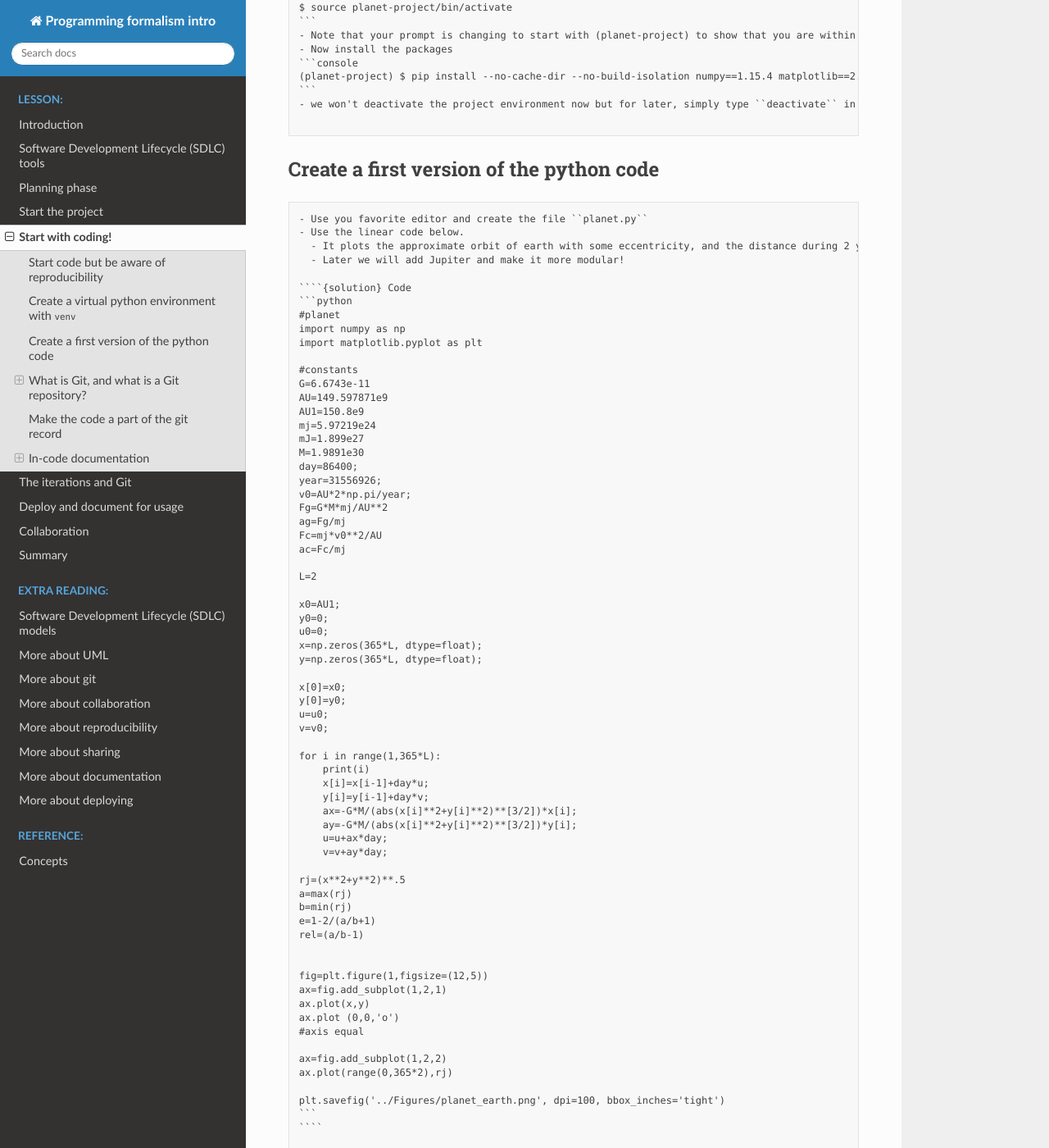
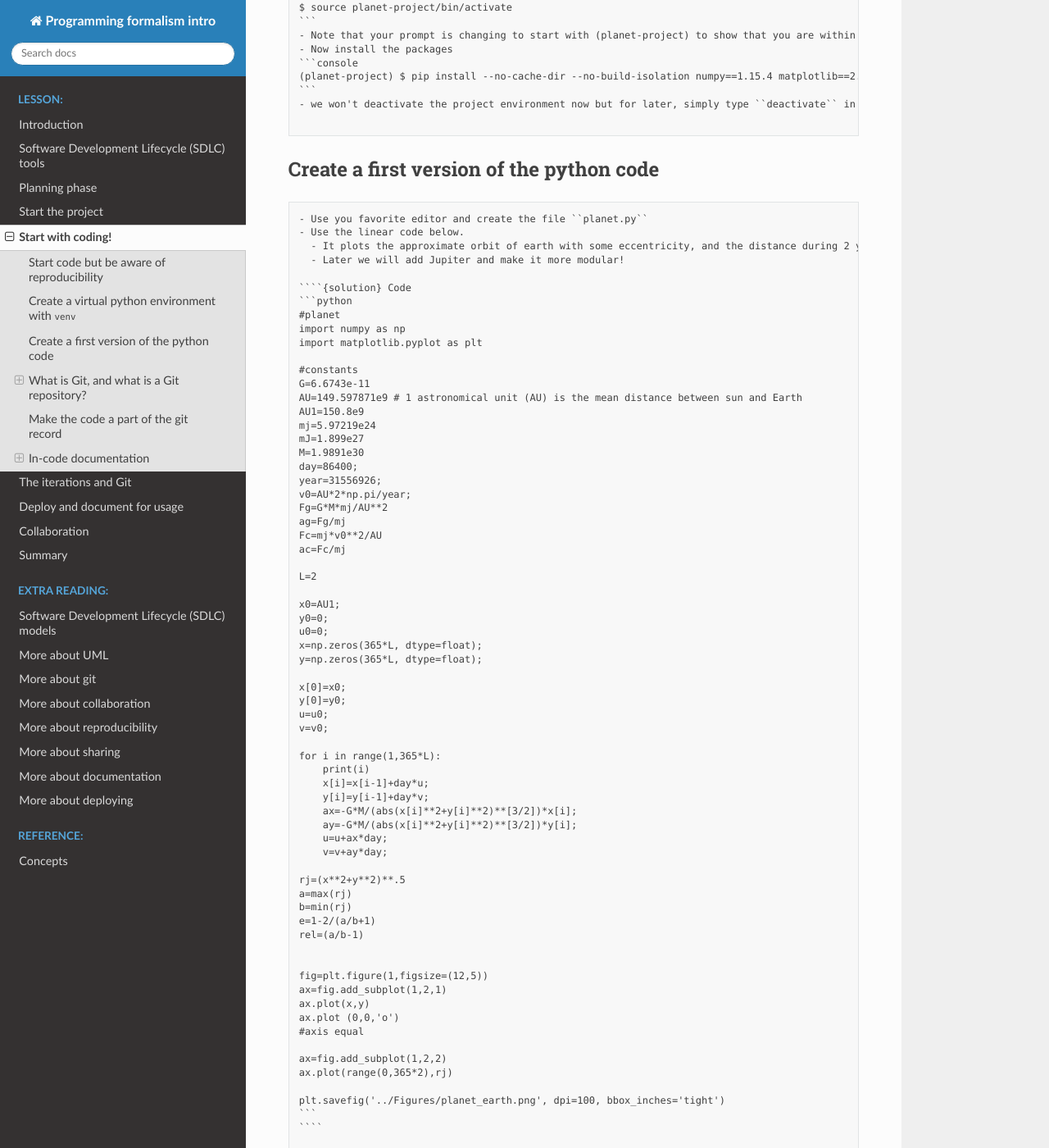
Before and after one commit to UPPMAX/programming_formalisms_intro, a Sphinx documentation site: the page built from doc/startup_code.md, in a window 1280 px wide and 1400 px high, scrolled down 903 px. Shown: the whole window at 82% size. Built offline with Sphinx 7.4.7 and the Read the Docs theme 2.0.0, drawn with Linux system fonts in a browser that asks for light colours; pages that are not in the unit, such as notebooks, are missing from menus; some of the changed text lies outside the part shown.

Commit message:
AU startup_code.md

```diff
--- a/doc/startup_code.md
+++ b/doc/startup_code.md
@@ -66,7 +66,7 @@ import matplotlib.pyplot as plt
 
 #constants
 G=6.6743e-11
-AU=149.597871e9
+AU=149.597871e9 # 1 astronomical unit (AU) is the mean distance between sun and Earth
 AU1=150.8e9
 mj=5.97219e24
 mJ=1.899e27
```
